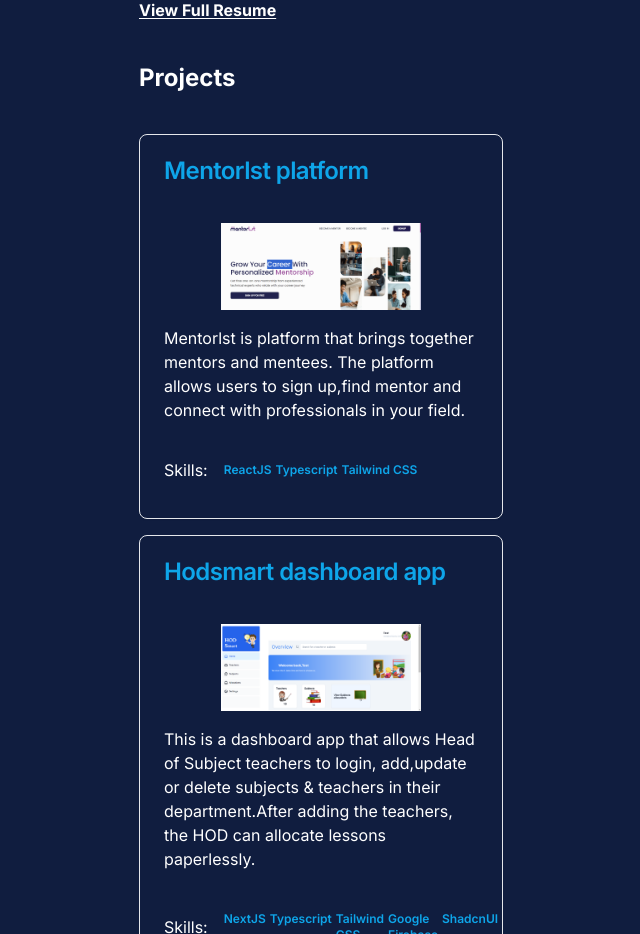
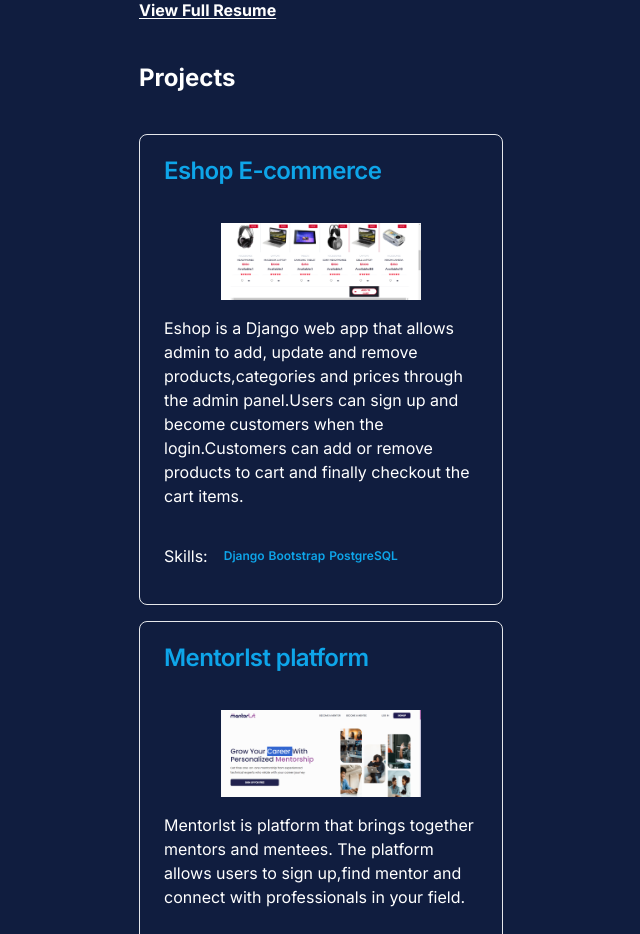
Before and after one commit to matthewkuria/myportifolio, a Next.js app: page / in a window 1280 px wide. Shown: the part 1282-2216 px from the top of the page, without its empty margins (329-969 px from the left). Built offline with nearby package versions, Linux system fonts and the light colour scheme.

Commit message:
Add the eshop project card

```diff
--- a/app/page.tsx
+++ b/app/page.tsx
@@ -68,6 +68,38 @@ export default function Home() {
       </section>
       <section id="projects" className="">
         <p className="my-10 font-bold text-2xl">Projects</p>
+        <Link href="https://github.com/matthewkuria/Eshop">
+           <Card className="mt-4 hover:border-r-8">
+          <CardHeader>
+            <CardTitle className="text-sky-500">Eshop E-commerce</CardTitle>
+          </CardHeader>
+          <CardContent className="flex flex-col items-center justify-center">
+            <div className="image-div p-4">
+              <Image
+                src="/eshop.png"
+                width={200}
+                height={200}
+                alt="The mentorlst platform image"
+              />
+            </div>
+            <div className="content-div">
+                <p>Eshop is a Django web app that allows admin to add, update and remove
+                  products,categories and prices through the admin panel.Users can sign up and become
+                  customers when the login.Customers can add or remove products to cart and finally checkout
+                  the cart items.
+              </p>
+            </div>
+          </CardContent>
+          <CardFooter>
+            <p className="">Skills:</p>
+            <div className="flex gap-1 text-xs font-semibold text-sky-500 rounded-lg p-4">
+                <p>Django</p>
+                <p>Bootstrap</p>
+                <p>PostgreSQL</p>
+              </div>
+          </CardFooter>
+        </Card>
+        </Link>
         <Link href="https://mentorlst.com/">
            <Card className="mt-4 hover:border-r-8">
           <CardHeader>
```
Also changed, not shown: public/eshop.png (added).
